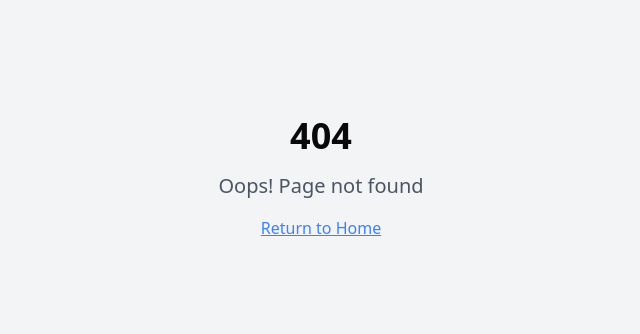
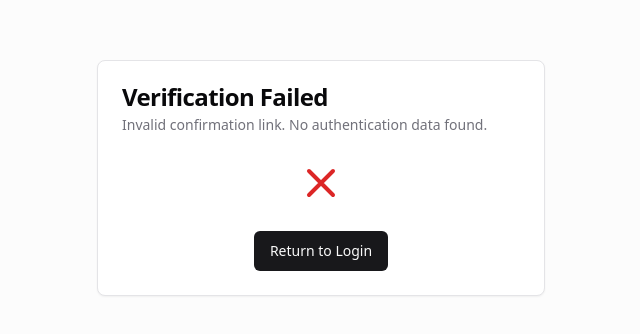
Before and after one commit to ashusharmatech/todo-minimu, a React (Vite) app: page /auth/confirm in a window 1280 px wide. Before the commit this address had no page. Shown: the part 222-556 px from the top of the page, without its empty margins (319-959 px from the left). Built offline with nearby package versions, Linux system fonts and the light colour scheme.

Commit message:
Implement email confirmation flow
Adds email confirmation functionality to the signup process.

```diff
--- a/src/App.tsx
+++ b/src/App.tsx
@@ -12,6 +12,7 @@ import Home from "./pages/Home";
 import Login from "./pages/Login";
 import DateView from "./pages/DateView";
 import NotFound from "./pages/NotFound";
+import EmailConfirmation from "./components/auth/EmailConfirmation";
 
 const queryClient = new QueryClient();
 
@@ -41,6 +42,7 @@ const AppRoutes = () => {
             <Routes>
               <Route path="/" element={<Home />} />
               <Route path="/login" element={<Login />} />
+              <Route path="/auth/confirm" element={<EmailConfirmation />} />
               <Route path="/planner" element={
                 <ProtectedRoute>
                   <Index />
--- /dev/null
+++ b/src/components/auth/EmailConfirmation.tsx
@@ -0,0 +1,131 @@
+
+import { useEffect, useState } from 'react';
+import { useNavigate, useLocation } from 'react-router-dom';
+import { supabase } from '@/lib/supabase';
+import { Button } from '@/components/ui/button';
+import { Card, CardContent, CardDescription, CardFooter, CardHeader, CardTitle } from '@/components/ui/card';
+import { useToast } from '@/hooks/use-toast';
+
+const EmailConfirmation = () => {
+  const [status, setStatus] = useState<'loading' | 'success' | 'error'>('loading');
+  const [message, setMessage] = useState('Verifying your email...');
+  const navigate = useNavigate();
+  const location = useLocation();
+  const { toast } = useToast();
+
+  useEffect(() => {
+    const handleEmailConfirmation = async () => {
+      try {
+        // Extract the access token from the URL hash
+        const hash = location.hash;
+
+        if (!hash) {
+          setStatus('error');
+          setMessage('Invalid confirmation link. No authentication data found.');
+          return;
+        }
+
+        // Call Supabase to process the token and complete the sign up
+        const { error } = await supabase.auth.refreshSession();
+
+        if (error) {
+          console.error('Error confirming email:', error);
+          setStatus('error');
+          setMessage(`Error confirming your email: ${error.message}`);
+          return;
+        }
+
+        setStatus('success');
+        setMessage('Your email has been successfully verified!');
+        toast({
+          title: "Email verified",
+          description: "Your email has been successfully verified. You can now use all features of the application.",
+        });
+
+        // Redirect to planner after a short delay
+        setTimeout(() => {
+          navigate('/planner');
+        }, 2000);
+      } catch (error: any) {
+        console.error('Email confirmation error:', error);
+        setStatus('error');
+        setMessage(`An unexpected error occurred: ${error.message}`);
+      }
+    };
+
+    handleEmailConfirmation();
+  }, [location, navigate, toast]);
+
+  return (
+    <div className="min-h-screen flex items-center justify-center bg-secondary/30 px-4">
+      <Card className="w-full max-w-md">
+        <CardHeader>
+          <CardTitle>
+            {status === 'loading' ? 'Verifying Email' :
+             status === 'success' ? 'Email Verified' : 'Verification Failed'}
+          </CardTitle>
+          <CardDescription>
+            {message}
+          </CardDescription>
+        </CardHeader>
+
+        <CardContent>
+          {status === 'loading' && (
+            <div className="flex justify-center">
+              <div className="h-8 w-8 animate-spin rounded-full border-4 border-primary border-t-transparent"></div>
+            </div>
+          )}
+
+          {status === 'success' && (
+            <div className="text-center text-green-600">
+              <svg
+                xmlns="http://www.w3.org/2000/svg"
+                className="h-12 w-12 mx-auto"
+                fill="none"
+                viewBox="0 0 24 24"
+                stroke="currentColor"
+              >
+                <path
+                  strokeLinecap="round"
+                  strokeLinejoin="round"
+                  strokeWidth={2}
+                  d="M5 13l4 4L19 7"
+                />
+              </svg>
+              <p className="mt-2">Redirecting you to the application...</p>
+            </div>
+          )}
+
+          {status === 'error' && (
+            <div className="text-center text-red-600">
+              <svg
+                xmlns="http://www.w3.org/2000/svg"
+                className="h-12 w-12 mx-auto"
+                fill="none"
+                viewBox="0 0 24 24"
+                stroke="currentColor"
+              >
+                <path
+                  strokeLinecap="round"
+                  strokeLinejoin="round"
+                  strokeWidth={2}
+                  d="M6 18L18 6M6 6l12 12"
+                />
+              </svg>
+            </div>
+          )}
+        </CardContent>
+
+        <CardFooter className="flex justify-center">
+          {status === 'error' && (
+            <Button onClick={() => navigate('/login')}>
+              Return to Login
+            </Button>
+          )}
+        </CardFooter>
+      </Card>
+    </div>
+  );
+};
+
+export default EmailConfirmation;
--- a/src/context/AuthContext.tsx
+++ b/src/context/AuthContext.tsx
@@ -31,6 +31,7 @@ export const AuthProvider: React.FC<{ children: React.ReactNode }> = ({ children
   useEffect(() => {
     const { data: { subscription } } = supabase.auth.onAuthStateChange(
       async (event, session) => {
+        console.log('Auth state changed:', event);
         if (session) {
           const { user } = session;
           setUser({
@@ -38,6 +39,14 @@ export const AuthProvider: React.FC<{ children: React.ReactNode }> = ({ children
             email: user.email || '',
             name: user.user_metadata.name,
           });
+
+          // Show toast on email confirmation
+          if (event === 'SIGNED_IN' && user.email_confirmed_at) {
+            toast({
+              title: "Email verified",
+              description: "Your email has been verified successfully.",
+            });
+          }
         } else {
           setUser(null);
         }
@@ -61,7 +70,7 @@ export const AuthProvider: React.FC<{ children: React.ReactNode }> = ({ children
     return () => {
       subscription.unsubscribe();
     };
-  }, []);
+  }, [toast]);
 
   const login = async (email: string, password: string) => {
     try {
@@ -94,6 +103,7 @@ export const AuthProvider: React.FC<{ children: React.ReactNode }> = ({ children
         password,
         options: {
           data: { name },
+          emailRedirectTo: window.location.origin + '/auth/confirm',
         },
       });
 
@@ -101,7 +111,7 @@ export const AuthProvider: React.FC<{ children: React.ReactNode }> = ({ children
 
       toast({
         title: "Account created",
-        description: "Your account has been created successfully",
+        description: "Please check your email to confirm your account.",
       });
     } catch (error: any) {
       console.error('Signup error:', error);
@@ -138,6 +148,9 @@ export const AuthProvider: React.FC<{ children: React.ReactNode }> = ({ children
     try {
       const { error } = await supabase.auth.signInWithOAuth({
         provider: 'google',
+        options: {
+          redirectTo: window.location.origin + '/auth/confirm',
+        }
       });
 
       if (error) throw error;
--- a/src/pages/Login.tsx
+++ b/src/pages/Login.tsx
@@ -8,6 +8,8 @@ import { useToast } from '@/hooks/use-toast';
 import { Label } from '@/components/ui/label';
 import { Card, CardContent, CardDescription, CardFooter, CardHeader, CardTitle } from '@/components/ui/card';
 import { useEffect } from 'react';
+import { Alert, AlertDescription } from '@/components/ui/alert';
+import { InfoIcon } from 'lucide-react';
 
 const Login = () => {
   const [isLogin, setIsLogin] = useState(true);
@@ -15,6 +17,7 @@ const Login = () => {
   const [password, setPassword] = useState('');
   const [name, setName] = useState('');
   const [loading, setLoading] = useState(false);
+  const [signUpSuccess, setSignUpSuccess] = useState(false);
 
   const { login, signUp, user, googleLogin } = useAuthContext();
   const { toast } = useToast();
@@ -46,11 +49,8 @@ const Login = () => {
         await login(email, password);
       } else {
         await signUp(email, password, name);
-        toast({
-          title: "Success",
-          description: "Account created successfully! You can now log in.",
-        });
-        setIsLogin(true);
+        setSignUpSuccess(true);
+        // Don't switch back to login view automatically to show the confirmation message
       }
     } catch (error) {
       console.error('Authentication error:', error);
@@ -67,19 +67,47 @@ const Login = () => {
     }
   };
 
+  const resetForm = () => {
+    setIsLogin(true);
+    setSignUpSuccess(false);
+    setEmail('');
+    setPassword('');
+    setName('');
+  };
+
   return (
     <div className="min-h-screen flex items-center justify-center bg-secondary/30 px-4">
       <Card className="w-full max-w-md">
         <CardHeader>
-          <CardTitle>{isLogin ? 'Login' : 'Create Account'}</CardTitle>
+          <CardTitle>{signUpSuccess ? 'Check Your Email' : (isLogin ? 'Login' : 'Create Account')}</CardTitle>
           <CardDescription>
-            {isLogin
+            {signUpSuccess
+              ? 'We\'ve sent a confirmation link to your email address'
+              : (isLogin
                 ? 'Enter your credentials to access your planner'
-              : 'Sign up to start organizing your life'}
+                : 'Sign up to start organizing your life')}
           </CardDescription>
         </CardHeader>
 
         <CardContent>
+          {signUpSuccess ? (
+            <div className="space-y-4">
+              <Alert>
+                <InfoIcon className="h-4 w-4" />
+                <AlertDescription>
+                  Please check your email ({email}) and click on the confirmation link to verify your account.
+                </AlertDescription>
+              </Alert>
+
+              <Button
+                onClick={resetForm}
+                className="w-full"
+              >
+                Return to Login
+              </Button>
+            </div>
+          ) : (
+            <>
               <form onSubmit={handleSubmit} className="space-y-4">
                 {!isLogin && (
                   <div className="space-y-2">
@@ -147,8 +175,11 @@ const Login = () => {
                   Google
                 </Button>
               </div>
+            </>
+          )}
         </CardContent>
 
+        {!signUpSuccess && (
           <CardFooter>
             <Button
               variant="link"
@@ -161,6 +192,7 @@ const Login = () => {
                 : "Already have an account? Log in"}
             </Button>
           </CardFooter>
+        )}
       </Card>
     </div>
   );
```
Lines whose indentation alone changed are shown as unchanged.
